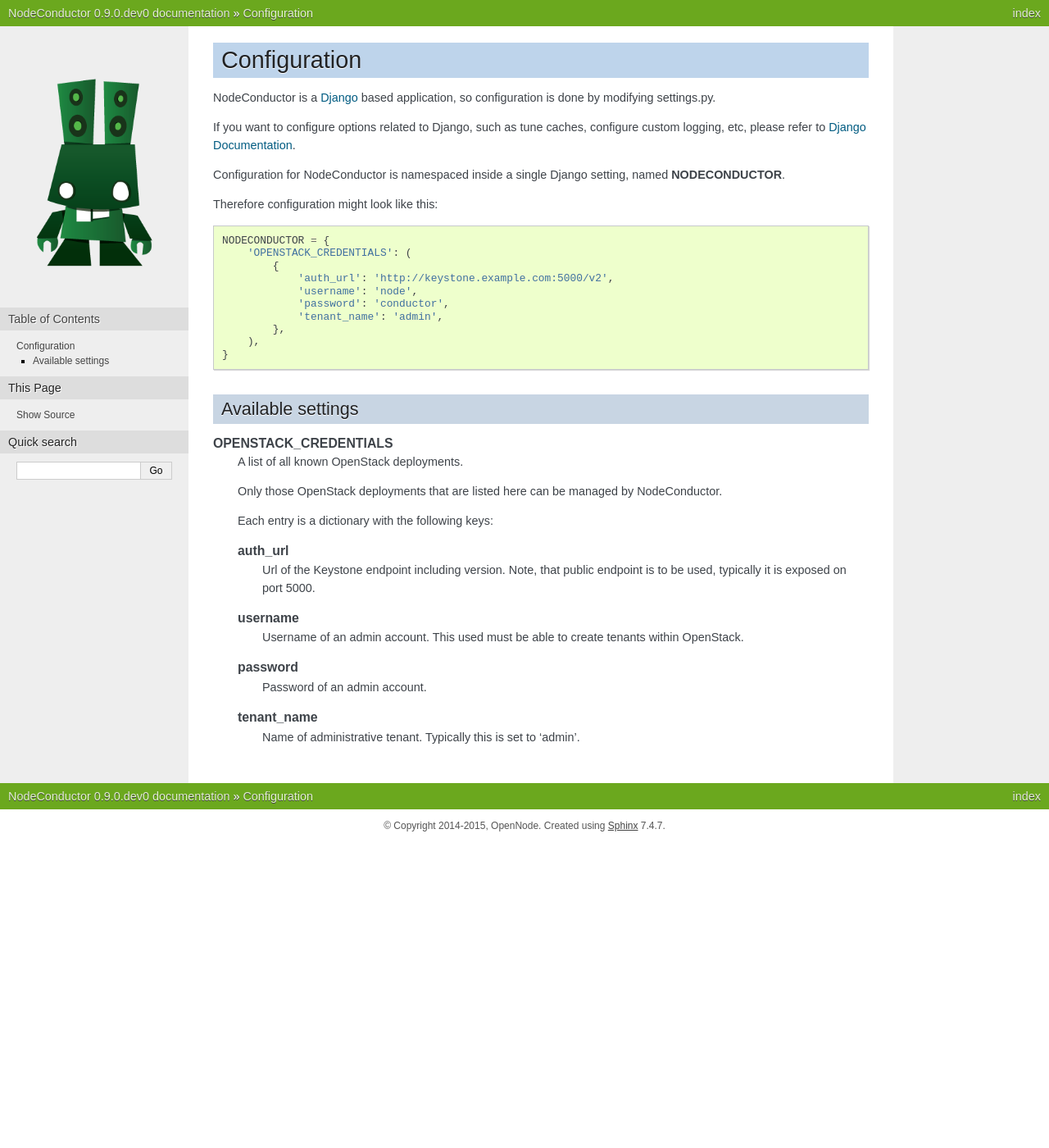
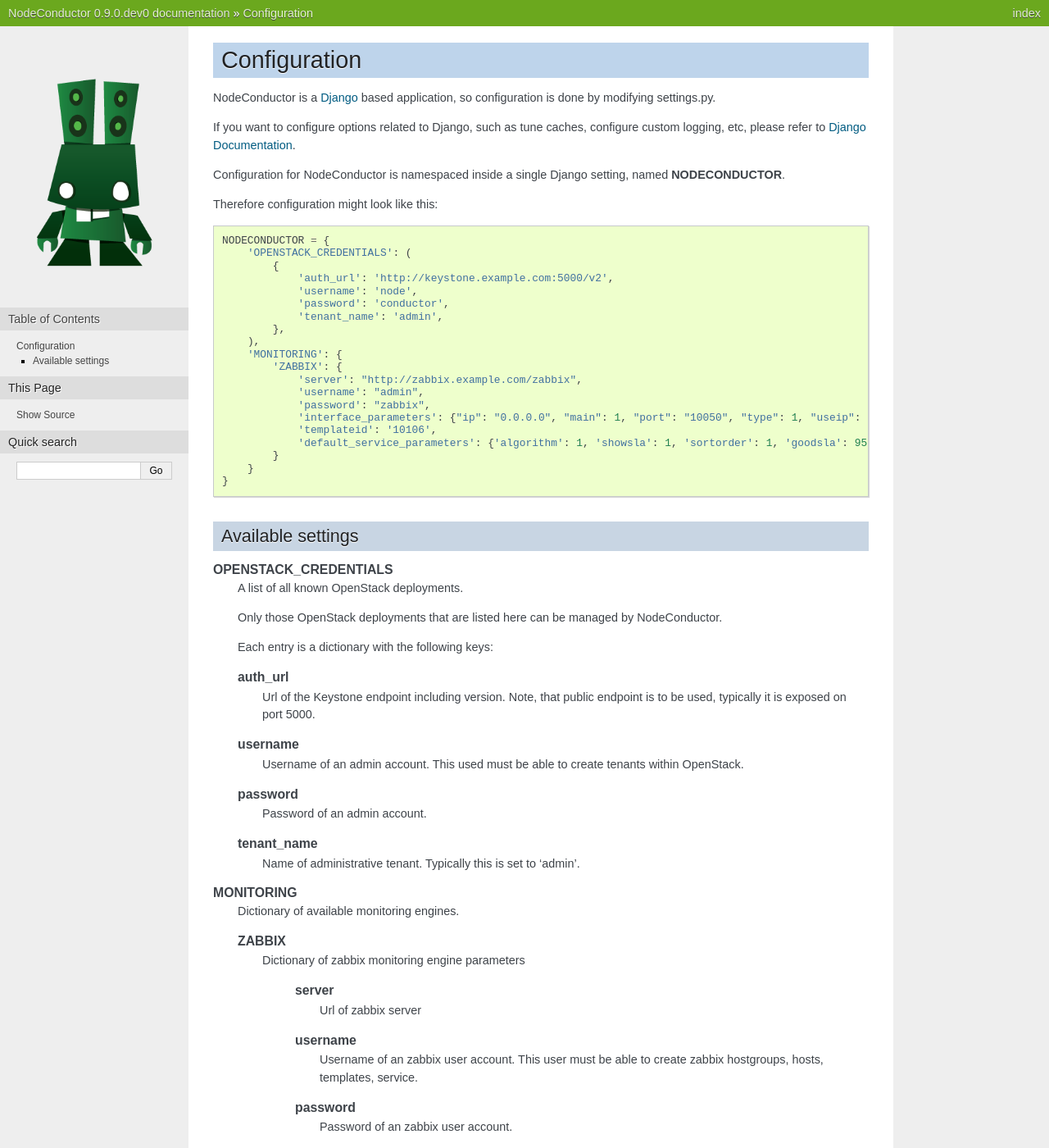
Before and after one commit to opennode/waldur-core, a Sphinx documentation site: the page built from docs/guide/configuration.rst, in a window 1280 px wide and 1400 px high. Shown: the whole window at 82% size. Built offline with Sphinx 7.4.7, drawn with Linux system fonts in a browser that asks for light colours; some of the changed text lies outside the part shown.

Commit message:
zabbix settings were corrected and added to docs (nc-156)

```diff
--- a/docs/guide/configuration.rst
+++ b/docs/guide/configuration.rst
@@ -21,6 +21,16 @@
                 'tenant_name': 'admin',
             },
         ),
+        'MONITORING': {
+            'ZABBIX': {
+                'server': "http://zabbix.example.com/zabbix",
+                'username': "admin",
+                'password': "zabbix",
+                'interface_parameters': {"ip": "0.0.0.0", "main": 1, "port": "10050", "type": 1, "useip": 1, "dns": ""},
+                'templateid': '10106',
+                'default_service_parameters': {'algorithm': 1, 'showsla': 1, 'sortorder': 1, 'goodsla': 95},
+            }
+        }
     }
 
 Available settings
@@ -49,6 +59,32 @@
       tenant_name
         Name of administrative tenant. Typically this is set to 'admin'.
 
+    MONITORING
+      Dictionary of available monitoring engines.
+
+      ZABBIX
+        Dictionary of zabbix monitoring engine parameters
+
+          server
+            Url of zabbix server
+
+          username
+            Username of an zabbix user account.
+            This user must be able to create zabbix hostgroups, hosts, templates, service.
+
+          password
+            Password of an zabbix user account.
+
+          interface_parameters
+            Dictionary of parameters for zabbix hosts interface.
+            Have to contain keys: 'main', 'port', 'ip', 'type', 'useip', 'dns'
+
+          templateid
+            Id of default zabbix host template.
+
+          default_service_parameters
+            Default parameters for zabbix it-services
+            Have to contain keys: 'algorithm', 'showsla', 'sortorder', 'goodsla'
 
 
 .. _Django: https://www.djangoproject.com/
```
Also changed, not shown: 3 other files.
